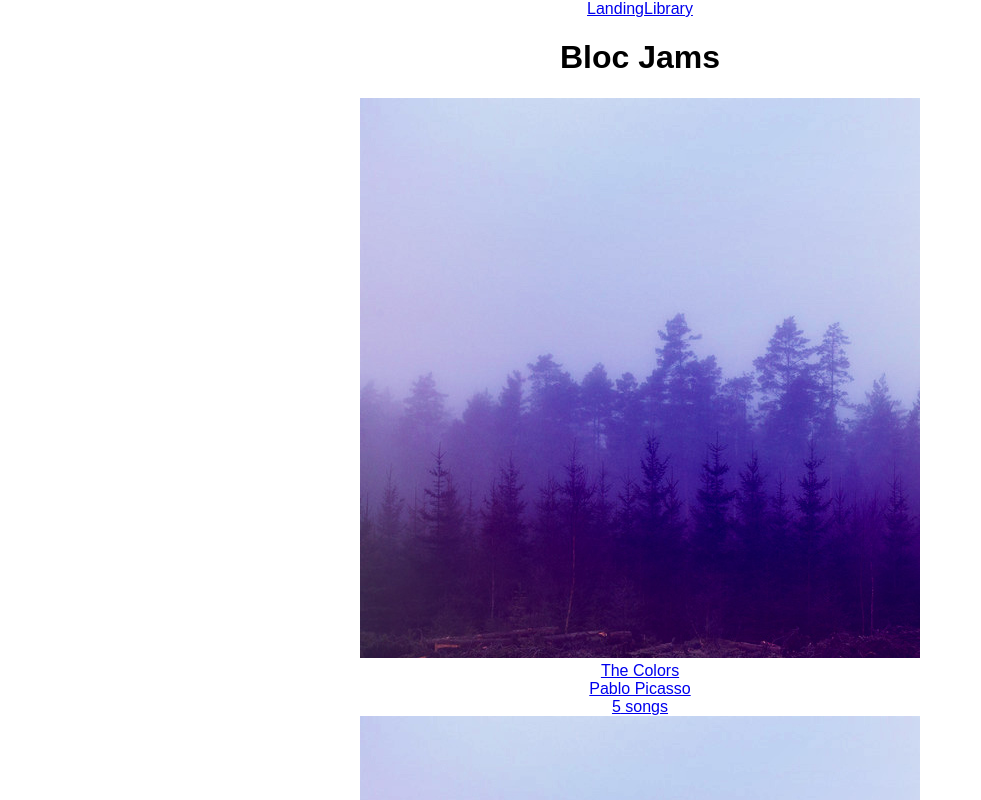
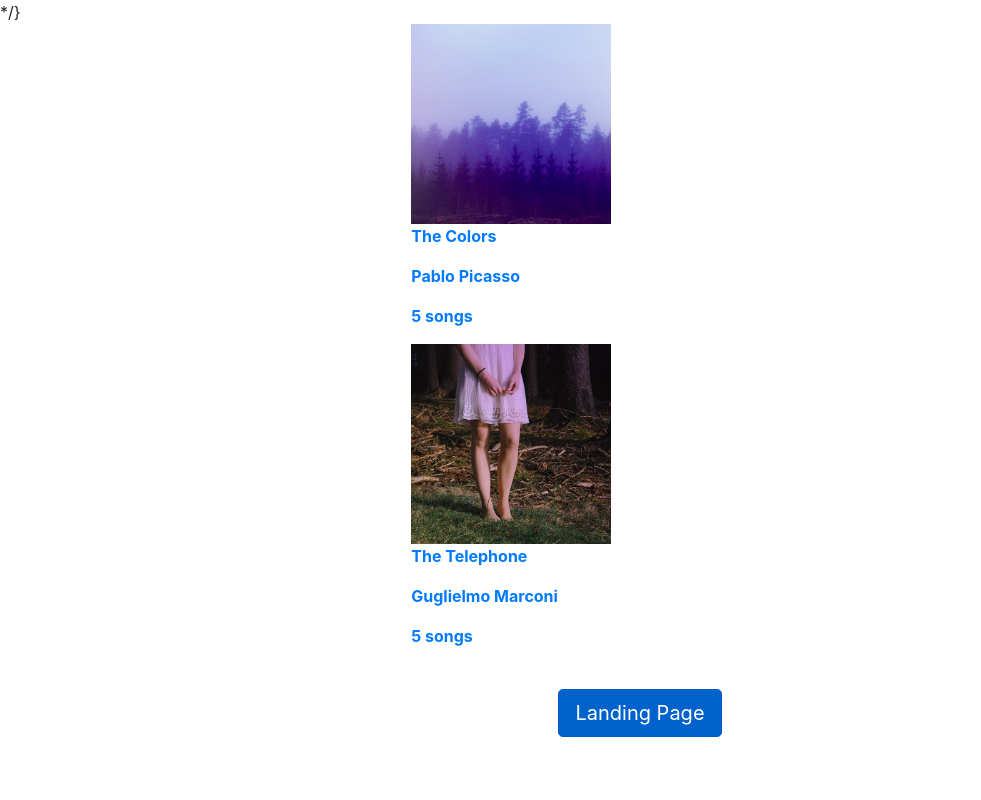
Before and after one commit to lisadgee/bloc-jams-react, a React (Create React App) app: page /library in a window 1280 px wide. Shown: the top 800 px of the page, without its empty margins (0-981 px from the left). Built offline with nearby package versions, Linux system fonts and the light colour scheme.

Commit message:
Styled bloc-jams using Bootstrap.

```diff
--- a/package.json
+++ b/package.json
@@ -3,6 +3,7 @@
   "version": "0.1.0",
   "private": true,
   "dependencies": {
+    "bootstrap": "^4.1.1",
     "react": "^16.3.2",
     "react-dom": "^16.3.2",
     "react-router-dom": "^4.2.2",
--- a/public/index.html
+++ b/public/index.html
@@ -24,9 +24,13 @@
   </head>
   <body>
     <noscript>
-      You need to enable JavaScript to run this app.
+
     </noscript>
-    <div id="root"></div>
+
+    <!-- Bootstrap - wrap root contents in container so contents of container can get rendered in place of root. -->
+    <div className="container-fluid">
+        <div id="root"></div>
+
     <!--
       This HTML file is a template.
       If you open it directly in the browser, you will see an empty page.
@@ -37,5 +41,6 @@
       To begin the development, run `npm start` or `yarn start`.
       To create a production bundle, use `npm run build` or `yarn build`.
     -->
+  </div>
   </body>
 </html>
--- a/src/App.css
+++ b/src/App.css
@@ -1,6 +1,49 @@
-.App {
-  text-align: center;
+.content {
+  color: #000000;
+  padding-bottom: 1%;
+  margin: auto;
+
 }
+
+
+
+.color {
+  background-color: green;
+}
+
+
+.main_title {
+  color:#c134a3;
+  padding-bottom: 1%;
+  margin: auto;
+  font-size: 60px;
+  font-weight: bolder
+}
+
+
+.indent {
+  color:#c134a3;
+  font-style: italic;
+  font-weight: 700;
+  font-size: 20px;
+  padding-top: 5%;
+  padding-left: 10%;
+}
+
+.image {
+  margin:auto;
+  text-align: right;
+  padding-left: 70%;
+}
+
+
+.library-button{
+  padding-top: 2%;
+  padding-bottom: 10%;
+
+}
+
+
 
 .App-logo {
   animation: App-logo-spin infinite 20s linear;
@@ -26,3 +69,23 @@
   from { transform: rotate(0deg); }
   to { transform: rotate(360deg); }
 }
+
+
+/* Library */
+
+.album-placement {
+  font-weight: 700;
+  text-align: center;
+  padding-left: 33.3%;
+  padding-right: 33.3%;
+}
+
+
+p {
+  text-align: center;
+}
+
+
+.album-covers {
+  height: 200px;
+}
--- a/src/App.js
+++ b/src/App.js
@@ -9,14 +9,7 @@ class App extends Component {
   render() {
     return (
       <div className="App">
-        <header>
-        <nav>
-             <Link to='/'>Landing</Link>
-             <Link to='/library'>Library</Link>
-
-           </nav>
-           <h1>Bloc Jams</h1>
-         </header>
+        */}
          <main>
            <Route exact path="/" component={Landing} />
            <Route path="/library" component={Library} />
--- a/src/components/Landing.js
+++ b/src/components/Landing.js
@@ -1,24 +1,59 @@
 import React from 'react';
 
 const Landing = () => (
-  <section className="library">
-    <h1 className="hero-title">Turn the music up!</h1>
+  // All content will be in one bootstrap row with multiple columns.
+  // Note:  Because this is React, "class" needs to be changed to "ClassName".
 
-    <section className="selling-points">
-      <div className="point">
-        <h2 className="point-title">Choose your music</h2>
-        <p className="point-description">The world is full of music; why should you have to listen to music that someone else chose?</p>
+  <div className="row">
+    {/* Content (text) goes in this column. */}
+    <div className=".col-md-8">
+      <div className="row">
+        <p className="main_title">Bloc Jams</p>
       </div>
-      <div className="point">
-        <h2 className="point-title">Unlimited, streaming, ad-free</h2>
-        <p className="point-description">No arbitrary limits. No distractions.</p>
+      <div className="row">
+        <h3 className="content">Turn the music up!</h3>
       </div>
-      <div className="point">
-        <h2 className="point-title">Mobile enabled</h2>
-        <p className="point-description">Listen to your music on the go. This streaming service is available on all mobile platforms.</p>
+      <div className="row">
+        <h3 className="content">Choose your music</h3>
       </div>
-    </section>
-  </section>
+      <div className="row">
+        <p className="indent">The world is full of music; why should you have to listen to music that someone else chose?</p>
+      </div>
+      <div className="row">
+        <h3 className="content">Unlimited, streaming, ad-free</h3>
+      </div>
+      <div className="row">
+        <h4 className="content">No arbitrary limits. No distractions.</h4>
+      </div>
+      <div className="row">
+        <h3 className="content">Mobile enabled</h3>
+      </div>
+      <div className="row">
+        <p className="indent">Listen to your music on the go. This streaming service is available on all mobile platforms.</p>
+      </div>
+    </div>
+
+    {/* Image goes in this column.  */}
+    <div className="col-md-4 image">
+      <div className="text-center"><img src="http://res.cloudinary.com/dafrxcavi/image/upload/v1528473006/pink_headphones_dlusc9.jpg" className="rounded" alt="girl with pink headphones" /></div>
+    </div>
+
+    {/*Music library button in this column. */}
+    <div className="col-md-12">
+      <div className="row library-button">
+        {/* Bootstrap for music library button.  */}
+        <a href="http://localhost:3000/library" className="btn btn-primary btn-lg active content" role="button" aria-pressed="true">Music Library</a>
+      </div>
+
+    </div>
+
+
+
+  </div>
+
+
+
 );
 
+
 export default Landing;
--- a/src/components/Library.js
+++ b/src/components/Library.js
@@ -7,23 +7,55 @@ class Library extends Component {
     this.state = { albums: albumData };
   }
   render() {
+
     return (
+      // All content will go in one Bootstrap column
+      <div ClassName="col-md-12">
         <section className='library'>
           {
-          this.state.albums.map( (album, index) =>
+            this.state.albums.map((album, index) =>
+
               <Link to={`/album/${album.slug}`} key={index}>
-          <img src={album.albumCover} alt={album.title} />
-          <div>{album.title}</div>
-          <div>{album.artist}</div>
-          <div>{album.songs.length} songs</div>
-              <img src={album.albumCover} alt={album.title} />
-               <div>{album.title}</div>
-               <div>{album.artist}</div>
-               <div>{album.songs.length} songs</div>
+
+
+
+                <div className="row  album-placement">
+                  <img className="album-covers" src={album.albumCover} alt={album.title} />
+                </div>
+                <div className="row  album-placement">
+                  <p>{album.title}</p>
+                </div>
+                <div className="row  album-placement">
+                  <p>{album.artist}</p>
+                </div>
+                <div className="row  album-placement">
+                  <p>{album.songs.length} songs</p>
+                </div>
+
               </Link>
             )
           }
         </section>
+
+        {/* Button linking user back to Landing page in this col. */}
+        <div className="col-md-12">
+          <div className="row library-button">
+            <a href="http://localhost:3000" className="btn btn-primary btn-lg active content" role="button" aria-pressed="true">Landing Page</a>
+          </div>
+
+        </div>
+
+      </div>
+
+
+
+
+
+
+
+
+
+
     );
   }
 }
--- a/src/index.css
+++ b/src/index.css
@@ -2,4 +2,7 @@ body {
   margin: 0;
   padding: 0;
   font-family: sans-serif;
+
+
+
 }
--- a/src/index.js
+++ b/src/index.js
@@ -4,8 +4,11 @@ import { BrowserRouter} from 'react-router-dom';
 import './index.css';
 import App from './App';
 import registerServiceWorker from './registerServiceWorker';
+// Import bootstrap
+import '../node_modules/bootstrap/dist/css/bootstrap.min.css';
 
 ReactDOM.render(
+
     <BrowserRouter>
       <App />
     </BrowserRouter>
```
Also changed, not shown: images/pink_headphones.JPG (added), 1 other file (tests, documents, lock files or other folders). Lines whose indentation alone changed are shown as unchanged.
